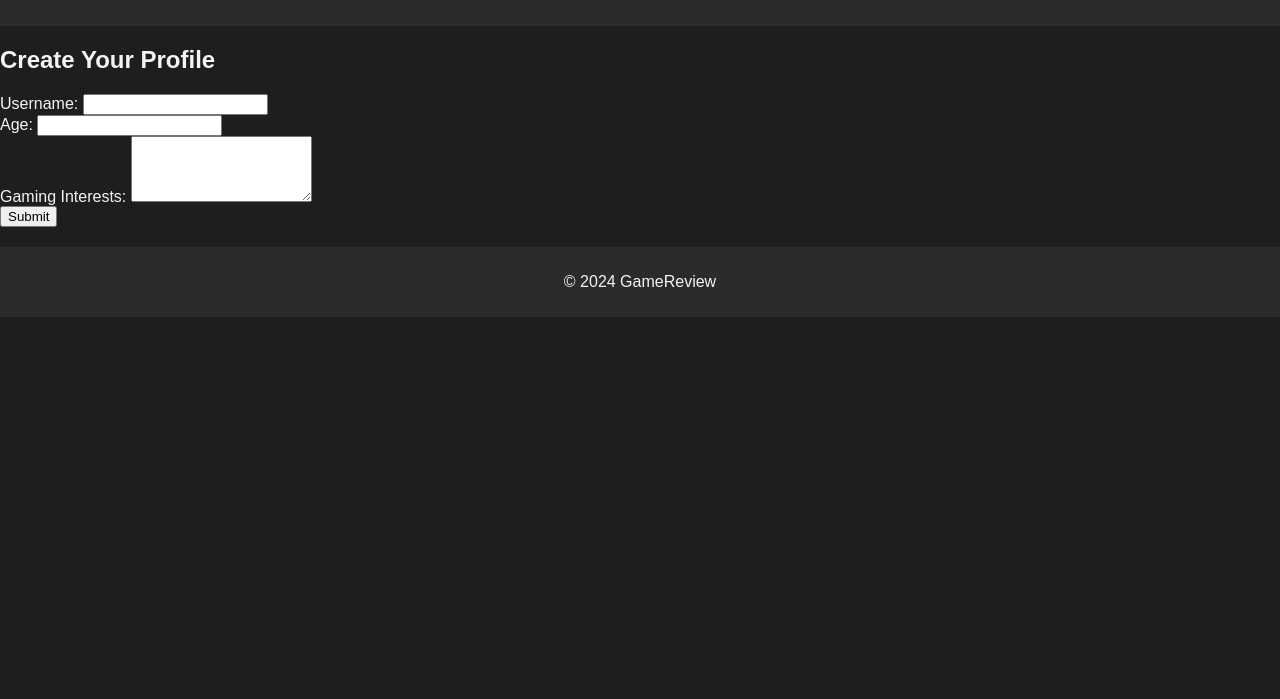
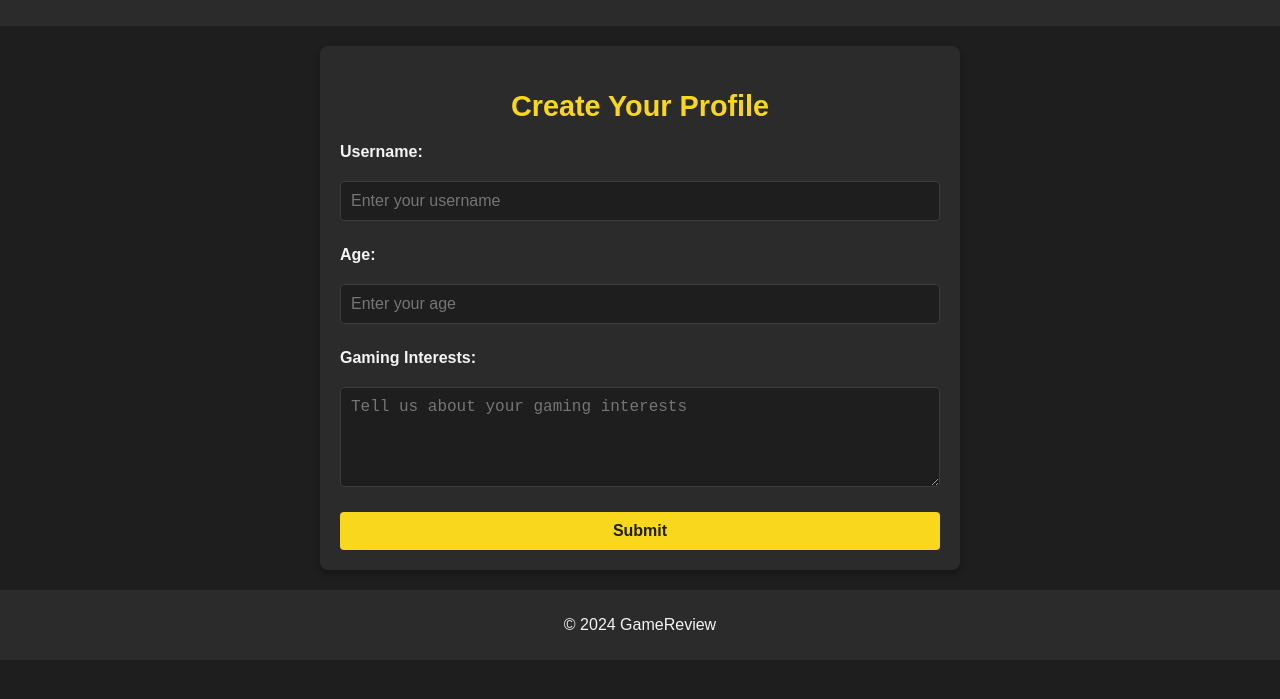
Before and after one commit to soneal1/FinalProject, a plain HTML site: page profile.html in a window 1280 px wide. Shown: the part 61-760 px from the top of the page. Drawn offline with Linux system fonts and the light colour scheme.

Commit message:
profile works

```diff
--- a/profile.html
+++ b/profile.html
@@ -16,18 +16,18 @@
         </nav>
     </header>
     <main>
-        <section>
+        <section class="profile-form">
             <h2>Create Your Profile</h2>
             <form action="#">
                 <label for="username">Username:</label>
-                <input type="text" id="username" name="username" required>
-                <br>
+                <input type="text" id="username" name="username" placeholder="Enter your username" required>
+
                 <label for="age">Age:</label>
-                <input type="number" id="age" name="age" required>
-                <br>
+                <input type="number" id="age" name="age" placeholder="Enter your age" required>
+
                 <label for="interests">Gaming Interests:</label>
-                <textarea id="interests" name="interests" rows="4" required></textarea>
-                <br>
+                <textarea id="interests" name="interests" placeholder="Tell us about your gaming interests" required></textarea>
+
                 <button type="submit">Submit</button>
             </form>
         </section>
--- a/styles.css
+++ b/styles.css
@@ -224,3 +224,77 @@ footer {
         grid-template-columns: repeat(auto-fit, minmax(150px, 1fr));
     }
 }
+
+
+/* Profile Form Section */
+.profile-form {
+    padding: 20px;
+    background: #2b2b2b; /* Matches site theme */
+    border-radius: 8px;
+    max-width: 600px;
+    margin: 20px auto;
+    box-shadow: 0 4px 6px rgba(0, 0, 0, 0.3);
+    color: #f4f4f4;
+}
+
+.profile-form h2 {
+    text-align: center;
+    font-size: 1.8rem;
+    color: #f9d71c; /* Dark yellow */
+    margin-bottom: 20px;
+}
+
+.profile-form form {
+    display: flex;
+    flex-direction: column;
+    gap: 15px;
+}
+
+.profile-form label {
+    font-size: 1rem;
+    font-weight: bold;
+    color: #f4f4f4;
+    margin-bottom: 5px;
+}
+
+.profile-form input,
+.profile-form textarea {
+    width: 100%;
+    padding: 10px;
+    margin-bottom: 10px;
+    border: 1px solid #3c3c3c; /* Dark grey border */
+    border-radius: 4px;
+    background: #1e1e1e; /* Matches dark theme */
+    color: #f4f4f4;
+    font-size: 1rem;
+    box-sizing: border-box;
+}
+
+.profile-form input:focus,
+.profile-form textarea:focus {
+    outline: none;
+    border-color: #f9d71c; /* Highlight focus with yellow */
+    background: #333333; /* Slightly brighter background on focus */
+}
+
+.profile-form textarea {
+    height: 100px; /* Adjust textarea height */
+    resize: vertical; /* Allow vertical resizing only */
+}
+
+.profile-form button {
+    background-color: #f9d71c; /* Dark yellow */
+    color: #1e1e1e; /* Dark grey for contrast */
+    border: none;
+    padding: 10px 20px;
+    font-size: 1rem;
+    border-radius: 4px;
+    cursor: pointer;
+    font-weight: bold;
+    width: 100%;
+    transition: background-color 0.3s ease;
+}
+
+.profile-form button:hover {
+    background-color: #ffc107; /* Brighter yellow on hover */
+}
```
